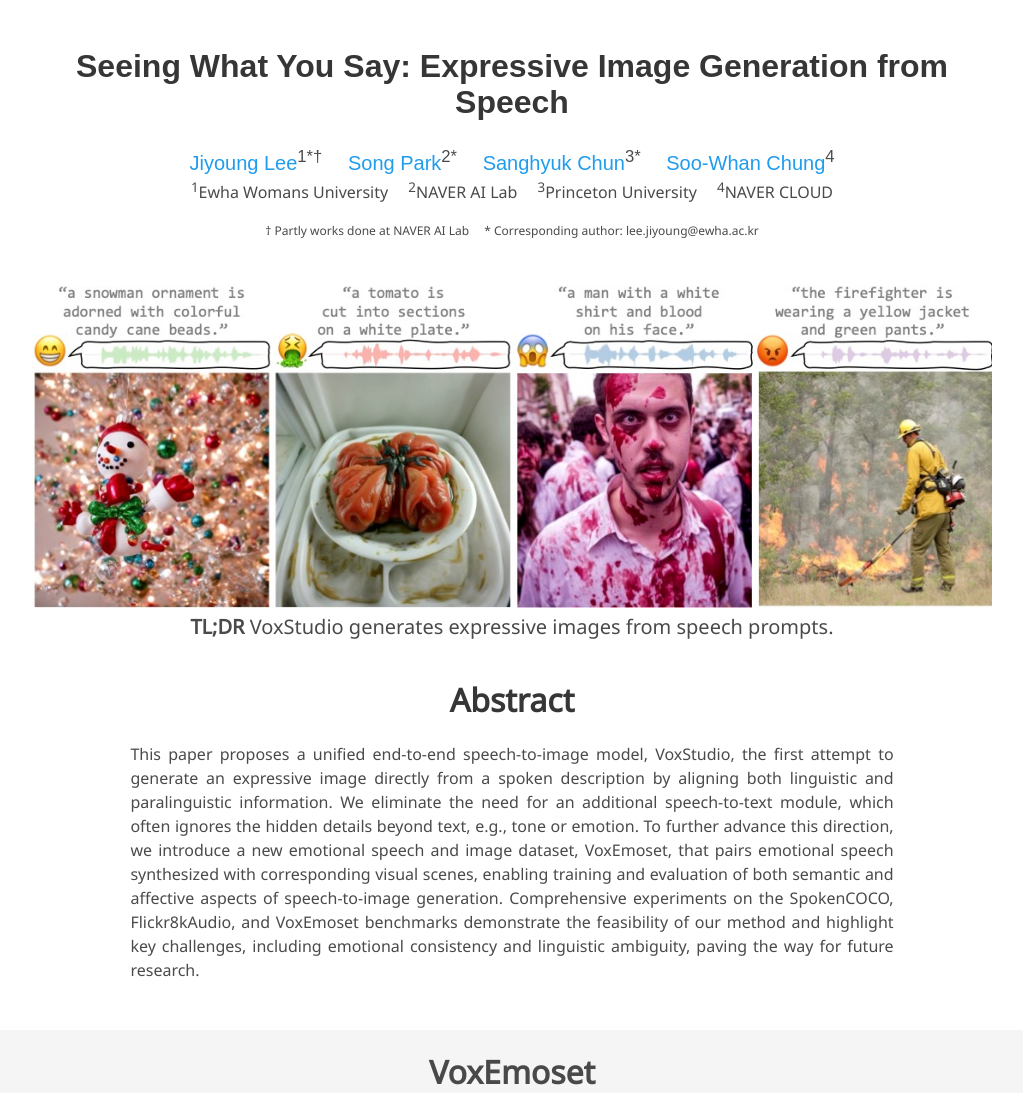
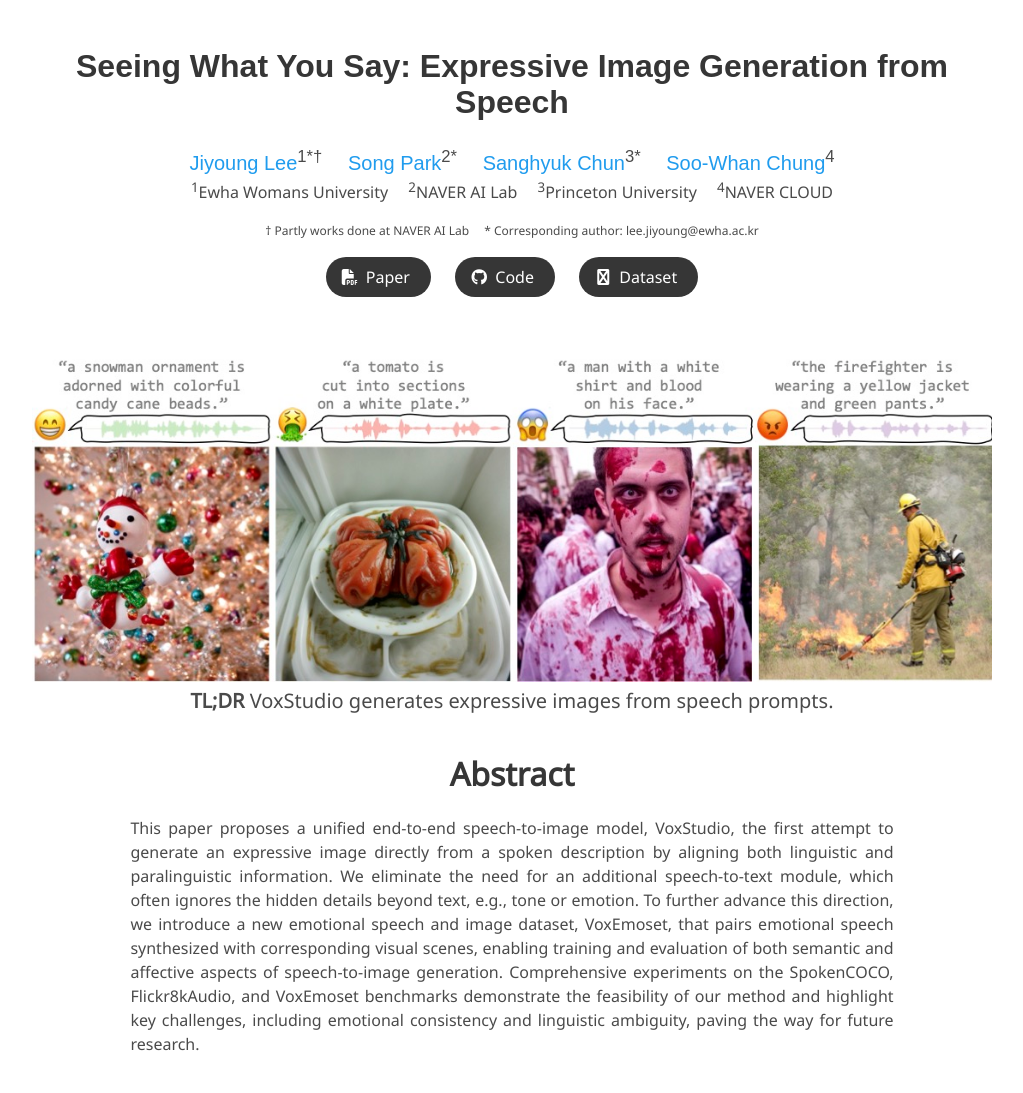
Before and after one commit to ewha-mmai/voxstudio, a plain HTML site: page index.html in a window 1280 px wide. Shown: the top 1093 px of the page, without its empty margins (128-1151 px from the left). Drawn offline with nearby package versions, Linux system fonts and the light colour scheme; some icons are missing; a web font is replaced by a local one.

Commit message:
add icon

```diff
--- a/index.html
+++ b/index.html
@@ -110,7 +110,7 @@
 
 
 
-          <!-- <div class="column has-text-centered">
+          <div class="column has-text-centered">
             <div class="publication-links">
               <span class="link-block">
                 <a href=""
@@ -120,7 +120,7 @@
                   </span>
                   <span>Paper</span>
                 </a>
-              </span>&ensp;
+              </span>&ensp;&ensp;
               <span class="link-block">
                 <a href=""
                    class="external-link button is-normal is-rounded is-dark">
@@ -129,10 +129,20 @@
                   </span>
                   <span>Code</span>
                 </a>
+              </span>&ensp;&ensp;
+              <span class="link-block">
+                <a href=""
+                   class="external-link button is-normal is-rounded is-dark">
+                  <span class="icon">
+                      <i class="fab fa-file-audio"></i>
+                  </span>
+                  <span>Dataset</span>
+                </a>
               </span>
             </div>
 
-          </div> -->
+          </div>
+
         </div>
       </div>
     </div>
```
